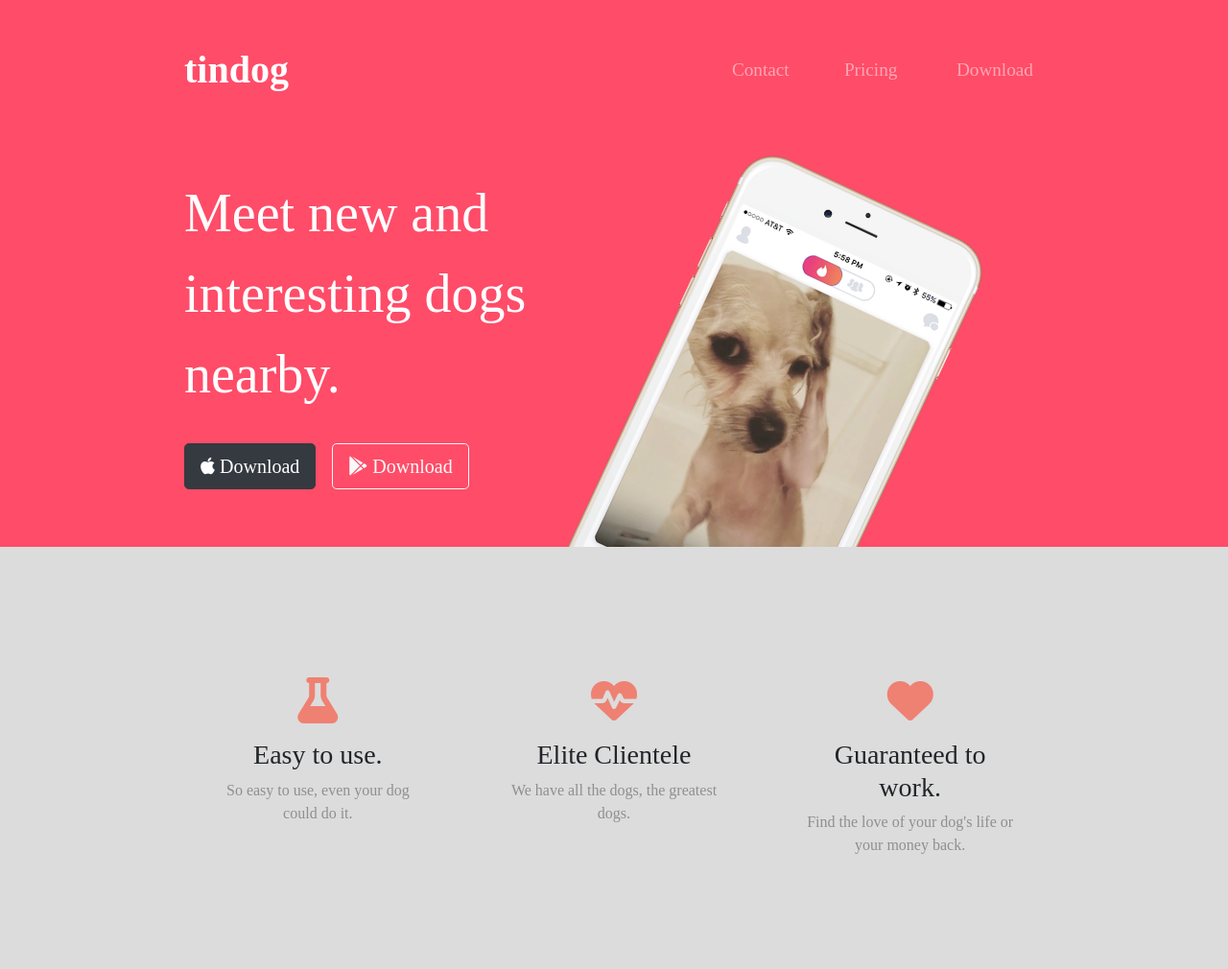
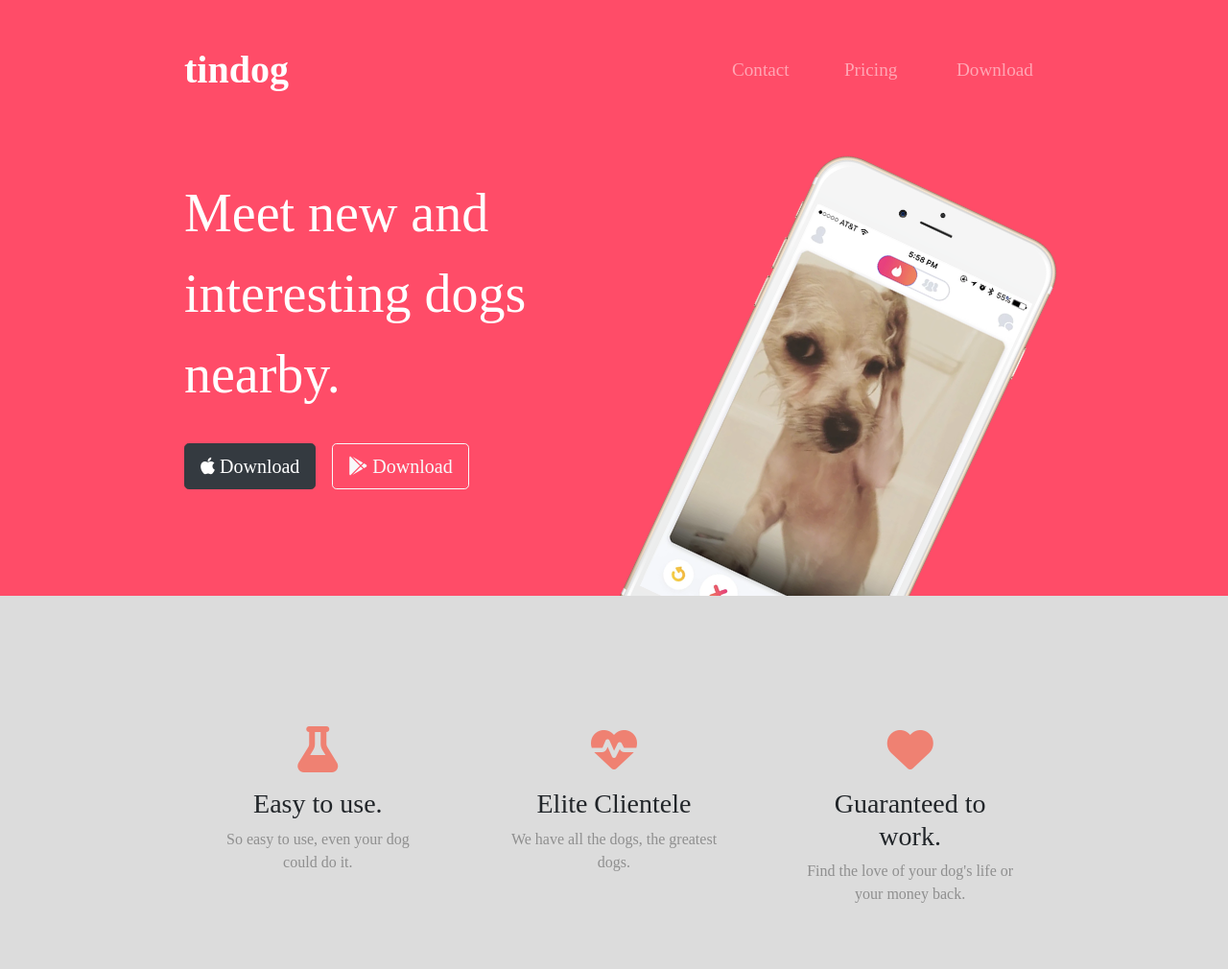
Before and after one commit to shudibo/ag, a plain HTML site: page index.html in a window 1280 px wide. Shown: the top 1010 px of the page at 96% size. Drawn offline with nearby package versions, Linux system fonts and the light colour scheme; a web font is replaced by a local one.

Commit message:
对图片位置靠右边微小调整。

```diff
--- a/css/styles.css
+++ b/css/styles.css
@@ -25,7 +25,7 @@ p {
 }
 
 .container-fluid {
-    padding: 3% 15%;
+    padding: 3% 15% 7%;
 }
 
 /* navgate bar */
@@ -56,6 +56,7 @@ p {
     width: 60%;
     transform: rotate(25deg);
     position: absolute;
+    right: 20%;
     /* z-index: 0; */
 }
 
```
